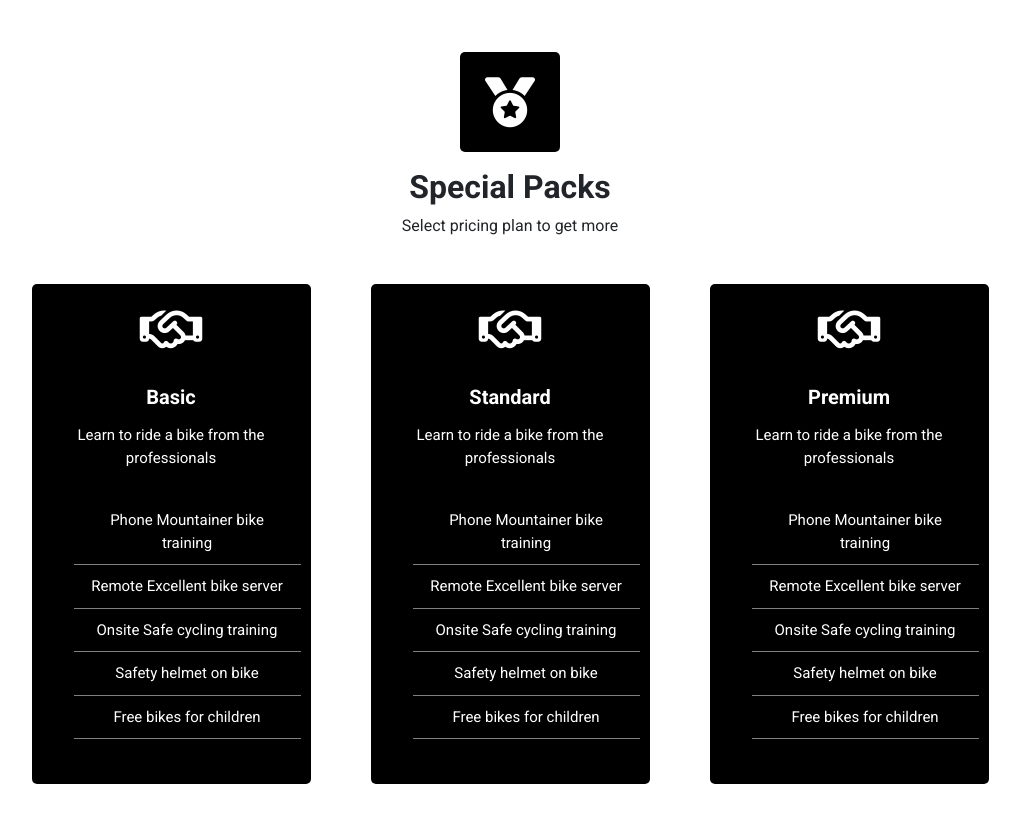
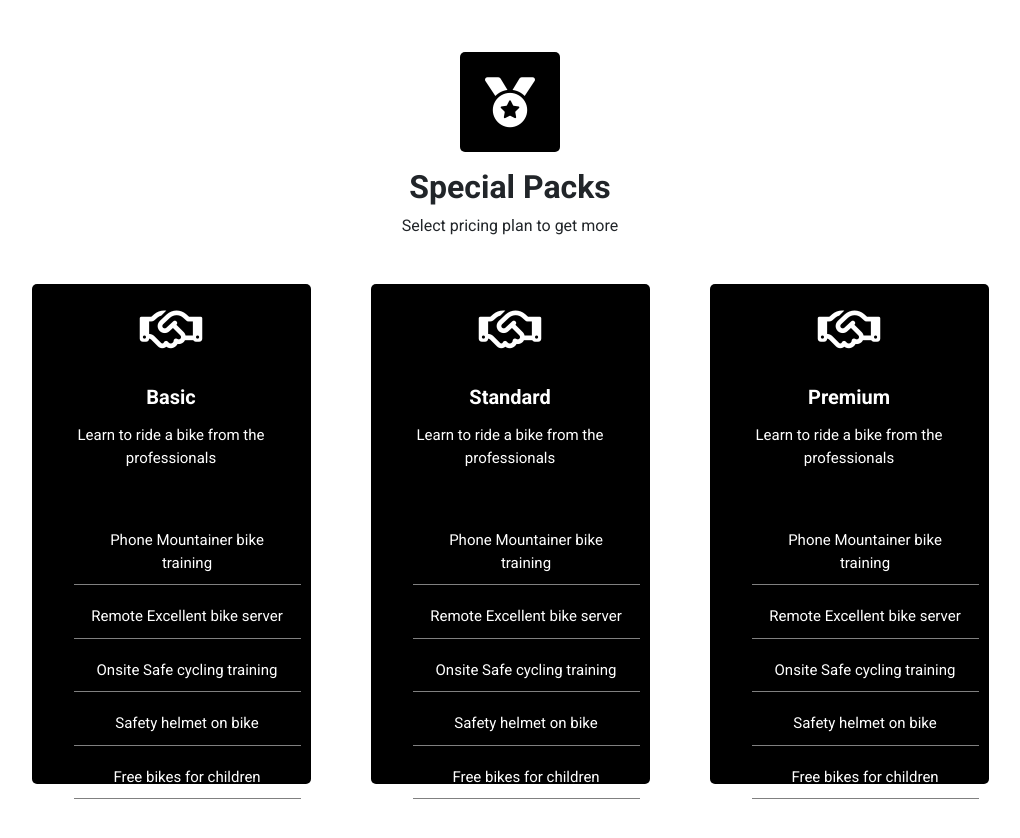
Before and after one commit to alex02r/proj-html-vuejs, a Vue app: page / in a window 1280 px wide. Shown: the top 838 px of the page, without its empty margins (130-1150 px from the left). Built offline with nearby package versions, Linux system fonts and the light colour scheme.

Commit message:
Aggiunte modifiche

```diff
--- a/src/components/CardContainer.vue
+++ b/src/components/CardContainer.vue
@@ -168,12 +168,12 @@ export default {
             ul {
                 color: $white;
                 list-style: none;
-                margin-top: 30px;
+                margin-top: 50px;
 
                 li {
                     font-size: 15px;
                     padding: 10px;
-                    margin: 0;
+                    margin: 10px 0;
                     border-bottom: 1px solid grey;
                 }
             }
```
